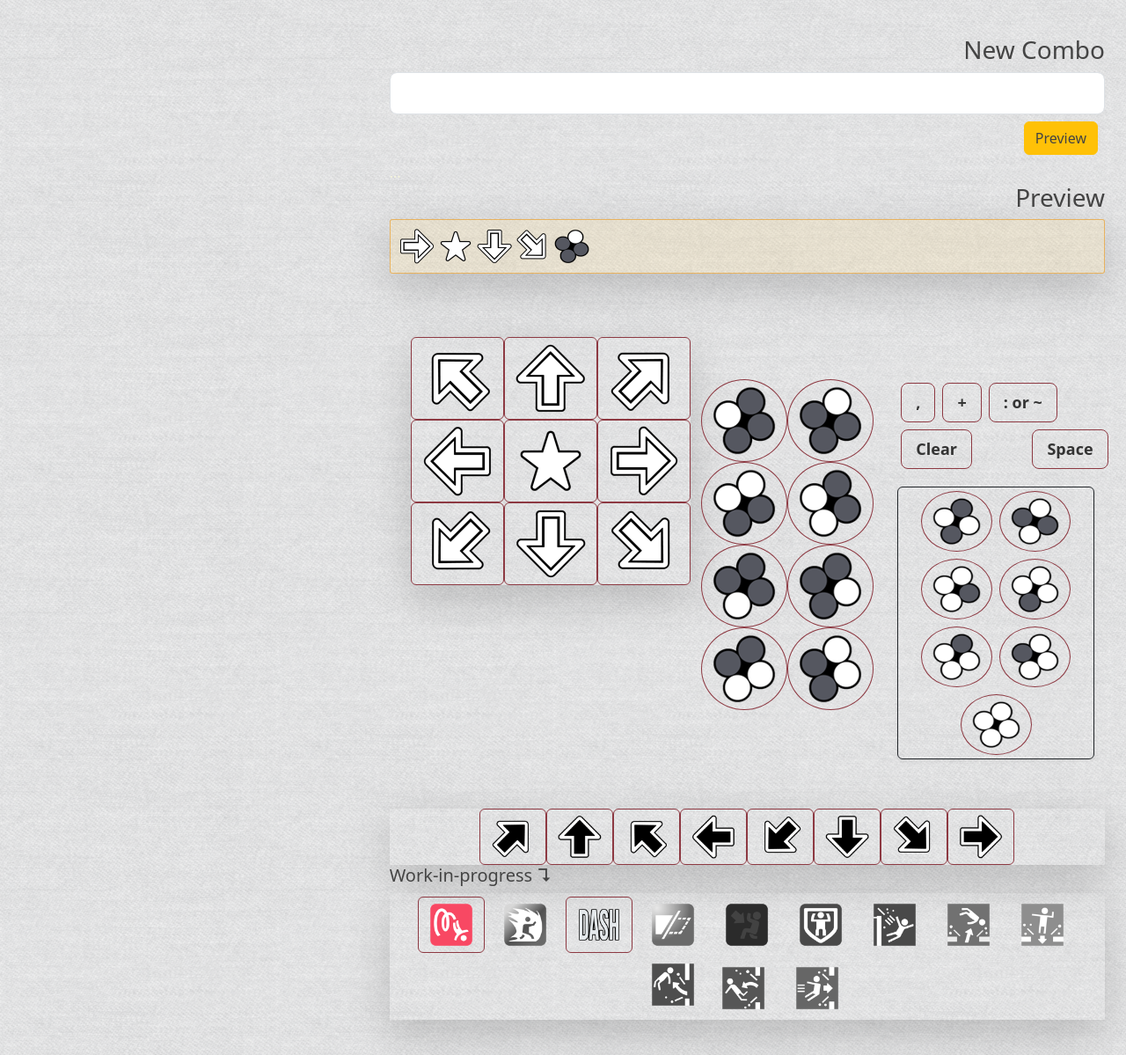
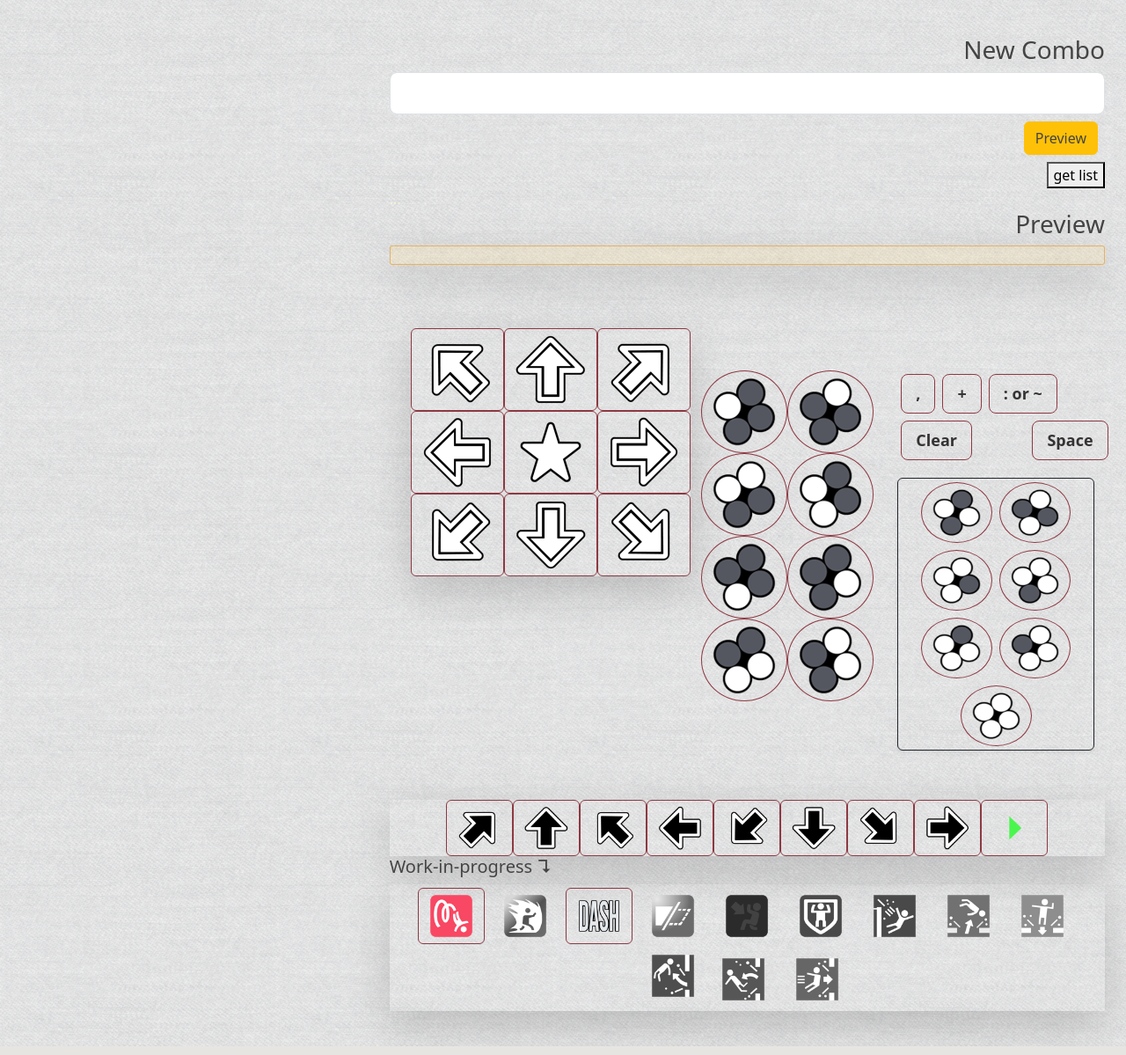
Before and after one commit to dzzldbe/pythonblog-tekken, a Flask app: page /home2 in a window 1280 px wide. Shown: the part 122-1321 px from the top of the page at 88% size. Run offline with Flask 3, Linux system fonts and the light colour scheme; data that the repository does not hold is empty.

Commit message:
reworked buttons with new js script(add_image()), made a new Combo.reverse_parse() method, and figured out how to pass a this new list back to form.string_combo.data

```diff
--- a/pythonblog/main/routes.py
+++ b/pythonblog/main/routes.py
@@ -31,7 +31,7 @@ def home_2():
     form = ComboForm(request.form)
     form1 = PostForm(request.form)
     list_assets = Combo.get_assets()
-    preview_list = ["n"]
+    preview_list = []
     if request.method == "POST":
         action = request.form.get("action")
         if action == "new_post":
@@ -50,10 +50,30 @@ def home_2():
             flash(message="Posted!", category="success")
 
             return redirect(url_for("main.home_2"))
+        elif action == "get_list":
+            generated_list = request.form.get("generated_list")
+            cleaned_list = generated_list.split("$$$")
+            cleaned_list.pop()
+            final_list = []
+            for i in cleaned_list:
+                # a, b = i.split(".")
+                i = i.removesuffix(".png")
+                i = i.removeprefix("/static/assets/")
+                final_list.append(i)
+            form.combo_string.data = Combo.reverse_parse(final_list)
+            images = []
+            # flash(message=final_list, category="info")
+
+            # return redirect(url_for("main.home_2"))
+
         else:
             combo_string = form.combo_string.data
             combo_parsed_results = Combo.combo_parse(combo_string)
-            Combo.make_image(combo_parsed=combo_parsed_results, combo_name="Asuka")
+            try:
+                Combo.make_image(combo_parsed=combo_parsed_results, combo_name="Asuka")
+            except Exception as e:
+                flash(message=f"There was and error: '{e}'", category="danger")
+                # print(e)
             preview_list = Combo.make_preview(combo_parsed_results)
             images = []
             for item in preview_list:
@@ -61,13 +81,14 @@ def home_2():
             # return redirect(url_for("main.home_2"))
 
     elif request.method == "GET":
-        preview_list = [
-            "assets/f.png",
-            "assets/n.png",
-            "assets/d.png",
-            "assets/df.png",
-            "assets/2.png",
-        ]
+        preview_list = []
+        # preview_list = [
+        #     "assets/f.png",
+        #     "assets/n.png",
+        #     "assets/d.png",
+        #     "assets/df.png",
+        #     "assets/2.png",
+        # ]
         images = []
         for item in preview_list:
             images.append(item)
--- a/pythonblog/templates/home_2.html
+++ b/pythonblog/templates/home_2.html
@@ -42,6 +42,7 @@
                                  </div>
                                  {% if current_user.is_authenticated %}
                                  <div class="col ">
+
                                     <button name="action" value="new_post" class="btn btn-warning article-title">Post</button>
                                  </div>
                                  {% endif %}
@@ -53,17 +54,22 @@
                         </div>
 
                      </form>
+                     <form action="" method="post">
+                        <input type="hidden" id="generated_list" name="generated_list">
+                        <button type="submit" name="action" value="get_list">get list</button>
+                     </form>
 
                   </div>
                   ...
                   <div class="flex-container">
                      <h3 style="text-align: right;">Preview</h3>
-                     <div class="article content-section shadow-lg">
+                     <div class="article content-section shadow-lg" id="preview_container">
                         {% for image in images %}
 
                            <img src="{{ url_for('static', filename=image) }} " height="40" width="40" alt="">
 
                         {% endfor %}
+                        <!-- <div id="preview_container"></div> -->
                      </div>
                      <div class="flex-container mt-5 p-4 ms-auto my-3">
                         <div class="row gap-0">
@@ -72,18 +78,18 @@
                                  <div class="row row-cols-auto">
                                     <div class="col p-0">
                                        <!-- top motion -->
-                                        <a class="btn btn-tekken"  onclick="fill_field('ub')">
+                                        <a class="btn btn-tekken"  onclick="add_image('{{ url_for('static', filename='assets/ub.png')}}')">
                                           <img src="{{ url_for('static', filename='assets/ub.png')}}" alt="">
                                         </a>
                                     </div>
                                     <div class="col p-0">
                                        <!-- top motion -->
-                                        <a class="btn btn-tekken" onclick="fill_field('u')">
+                                        <a class="btn btn-tekken" onclick="add_image('{{ url_for("static", filename="assets/u.png") }}')">
                                           <img src="{{ url_for('static', filename='assets/u.png')}}" alt="">
                                         </a>
                                     </div>
                                     <div class="col p-0">
-                                       <a class="btn btn-tekken" onclick="fill_field('uf')">
+                                       <a class="btn btn-tekken" onclick="add_image('{{ url_for("static", filename="assets/uf.png")}}')">
                                           <img src="{{ url_for('static', filename='assets/uf.png')}}" alt="">
                                         </a>
                                        <!-- top motion  -->
@@ -91,19 +97,19 @@
                                  </div>
                                  <div class="row row-cols-auto">
                                     <div class="col p-0">
-                                       <a class="btn btn-tekken" onclick="fill_field('b')">
+                                       <a class="btn btn-tekken" onclick="add_image('{{ url_for("static", filename="assets/b.png")}}')">
                                           <img src="{{ url_for('static', filename='assets/b.png')}}" alt="">
                                         </a>
                                        <!-- mid motion -->
                                     </div>
                                     <div class="col p-0">
-                                       <a class="btn btn-tekken" onclick="fill_field('n')">
+                                       <a class="btn btn-tekken" onclick="add_image('{{ url_for("static", filename="assets/n.png")}}')">
                                           <img src="{{ url_for('static', filename='assets/n.png')}}" alt="">
                                         </a>
                                        <!-- mid motion -->
                                     </div>
                                     <div class="col p-0">
-                                       <a class="btn btn-tekken" onclick="fill_field('f')">
+                                       <a class="btn btn-tekken" onclick="add_image('{{ url_for("static", filename="assets/f.png")}}')">
                                           <img src="{{ url_for('static', filename='assets/f.png')}}" alt="">
                                         </a>
                                        <!-- mid motion  -->
@@ -111,19 +117,19 @@
                                  </div>
                                  <div class="row row-cols-auto">
                                     <div class="col p-0">
-                                       <a class="btn btn-tekken" onclick="fill_field('db')">
+                                       <a class="btn btn-tekken" onclick="add_image('{{ url_for("static", filename="assets/db.png")}}')">
                                           <img src="{{ url_for('static', filename='assets/db.png')}}" alt="">
                                         </a>
                                        <!-- btm motion -->
                                     </div>
                                     <div class="col p-0">
-                                       <a class="btn btn-tekken" onclick="fill_field('d')">
+                                       <a class="btn btn-tekken" onclick="add_image('{{ url_for("static", filename="assets/d.png")}}')">
                                           <img src="{{ url_for('static', filename='assets/d.png')}}" alt="">
                                         </a>
                                        <!-- btm motion -->
                                     </div>
                                     <div class="col p-0">
-                                       <a class="btn btn-tekken" onclick="fill_field('df')">
+                                       <a class="btn btn-tekken" onclick="add_image('{{ url_for("static", filename="assets/df.png")}}')">
                                           <img src="{{ url_for('static', filename='assets/df.png')}}" alt="">
                                         </a>
                                        <!-- btm motion  -->
@@ -134,25 +140,25 @@
                            <div class="col mt-5 mr-0 ml-0">
                               <div class="row row-cols-auto">
                                  <div class="col p-0 g-0 ">
-                                       <a href="#" class="btn btn-tekken rounded-circle " onclick="fill_field('1')">
+                                       <a href="#" class="btn btn-tekken rounded-circle " onclick="add_image('{{ url_for("static", filename="assets/1.png")}}')">
                                           <img src="{{ url_for('static', filename='assets/1.png')}}" alt="">
                                         </a>
                                        <!-- top buttons  -->
                                  </div>
                                  <div class="col p-0 g-0 ">
-                                       <a href="#" class="btn btn-tekken rounded-circle" onclick="fill_field('2')">
+                                       <a href="#" class="btn btn-tekken rounded-circle" onclick="add_image('{{ url_for("static", filename="assets/2.png")}}')">
                                           <img src="{{ url_for('static', filename='assets/2.png')}}" alt="">
                                         </a>
                                        <!-- top buttons  -->
                                  </div>
                                  <div class="col p-0 g-0 ">
-                                       <a href="#" class="btn rounded-circle btn-tekken" onclick="fill_field('1+2')">
+                                       <a href="#" class="btn rounded-circle btn-tekken" onclick="add_image('{{ url_for("static", filename="assets/1+2.png")}}')">
                                           <img src="{{ url_for('static', filename='assets/1+2.png')}}" alt="">
                                         </a>
                                        <!-- top buttons  -->
                                  </div>
                                  <div class="col p-0 g-0 ">
-                                       <a href="#" class="btn btn-tekken rounded-circle" onclick="fill_field('1+3')">
+                                       <a href="#" class="btn btn-tekken rounded-circle" onclick="add_image('{{ url_for("static", filename="assets/1+3.png")}}')">
                                           <img src="{{ url_for('static', filename='assets/1+3.png')}}" alt="">
                                         </a>
                                        <!-- top buttons  -->
@@ -162,25 +168,25 @@
                               </div>
                               <div class="row row-cols-auto mt-0">
                                  <div class="col p-0">
-                                       <a href="#" class="btn btn-tekken rounded-circle" onclick="fill_field('3')">
+                                       <a href="#" class="btn btn-tekken rounded-circle" onclick="add_image('{{ url_for("static", filename="assets/3.png")}}')">
                                           <img src="{{ url_for('static', filename='assets/3.png')}}" alt="">
                                         </a>
                                        <!-- btm buttons  -->
                                  </div>
                                  <div class="col p-0">
-                                       <a href="#" class="btn btn-tekken rounded-circle" onclick="fill_field('4')">
+                                       <a href="#" class="btn btn-tekken rounded-circle" onclick="add_image('{{ url_for("static", filename="assets/4.png")}}')">
                                           <img src="{{ url_for('static', filename='assets/4.png')}}" alt="">
                                         </a>
                                        <!-- btm buttons  -->
                                  </div>
                                  <div class="col p-0">
-                                       <a href="#" class="btn btn-tekken rounded-circle" onclick="fill_field('3+4')">
+                                       <a href="#" class="btn btn-tekken rounded-circle" onclick="add_image('{{ url_for("static", filename="assets/3+4.png")}}')">
                                           <img src="{{ url_for('static', filename='assets/3+4.png')}}" alt="">
                                         </a>
                                        <!-- btm buttons  -->
                                  </div>
                                  <div class="col p-0">
-                                       <a href="#" class="btn btn-tekken rounded-circle" onclick="fill_field('2+4')">
+                                       <a href="#" class="btn btn-tekken rounded-circle" onclick="add_image('{{ url_for("static", filename="assets/2+4.png")}}')">
                                           <img src="{{ url_for('static', filename='assets/2+4.png')}}" alt="">
                                         </a>
                                        <!-- btm buttons  -->
@@ -210,43 +216,43 @@
 
                               <div class="row row-cols-auto d-flex justify-content-center border border-dark shadow-sm rounded">
                                  <div class="col p-1">
-                                       <a href="#" class="btn btn-tekken rounded-circle" onclick="fill_field('1+4')">
+                                       <a href="#" class="btn btn-tekken rounded-circle" onclick="add_image('{{ url_for("static", filename="assets/1+4.png")}}')">
                                           <img src="{{ url_for('static', filename='assets/1+4.png')}}" alt="" height="55" width="55">
                                         </a>
                                        <!-- btm buttons  -->
                                  </div>
                                  <div class="col p-1">
-                                       <a href="#" class="btn btn-tekken rounded-circle" onclick="fill_field('2+3')"">
+                                       <a href="#" class="btn btn-tekken rounded-circle" onclick="add_image('{{ url_for("static", filename="assets/2+3.png")}}')">
                                           <img src="{{ url_for('static', filename='assets/2+3.png')}}" alt="" height="55" width="55">
                                         </a>
                                        <!-- btm buttons  -->
                                  </div>
                                  <div class="col p-1">
-                                       <a href="#" class="btn btn-tekken rounded-circle" onclick="fill_field('1+2+3')">
+                                       <a href="#" class="btn btn-tekken rounded-circle" onclick="add_image('{{ url_for("static", filename="assets/1+2+3.png")}}')">
                                           <img src="{{ url_for('static', filename='assets/1+2+3.png')}}" alt="" height="55" width="55">
                                         </a>
                                        <!-- btm buttons  -->
                                  </div>
                                  <div class="col p-1">
-                                       <a href="#" class="btn btn-tekken rounded-circle" onclick="fill_field('1+2+4')">
+                                       <a href="#" class="btn btn-tekken rounded-circle" onclick="add_image('{{ url_for("static", filename="assets/1+2+4.png")}}')">
                                           <img src="{{ url_for('static', filename='assets/1+2+4.png')}}" alt="" height="55" width="55">
                                         </a>
                                        <!-- btm buttons  -->
                                  </div>
                                  <div class="col p-1">
-                                       <a href="#" class="btn btn-tekken rounded-circle" onclick="fill_field('1+3+4')">
+                                       <a href="#" class="btn btn-tekken rounded-circle" onclick="add_image('{{ url_for("static", filename="assets/1+3+4.png")}}')">
                                           <img src="{{ url_for('static', filename='assets/1+3+4.png')}}" alt="" height="55" width="55">
                                         </a>
                                        <!-- btm buttons  -->
                                  </div>
                                  <div class="col p-1">
-                                       <a href="#" class="btn btn-tekken rounded-circle" onclick="fill_field('2+3+4')">
+                                       <a href="#" class="btn btn-tekken rounded-circle" onclick="add_image('{{ url_for("static", filename="assets/2+3+4.png")}}')">
                                           <img src="{{ url_for('static', filename='assets/2+3+4.png')}}" alt="" height="55" width="55">
                                         </a>
                                        <!-- btm buttons  -->
                                  </div>
                                  <div class="col p-1">
-                                       <a href="#" class="btn btn-tekken rounded-circle" onclick="fill_field('1+2+3+4')">
+                                       <a href="#" class="btn btn-tekken rounded-circle" onclick="add_image('{{ url_for("static", filename="assets/1+2+3+4.png")}}')">
                                           <img src="{{ url_for('static', filename='assets/1+2+3+4.png')}}" alt="" height="55" width="55">
                                         </a>
                                        <!-- btm buttons  -->
@@ -263,28 +269,31 @@
                   <div class="flex-container">
                      <div class="row row-cols-auto g-0 px-4 d-flex justify-content-center shadow-lg" >
                         <div class="col ">
-                           <a class="btn btn-tekken" onclick="fill_field('UF')"><img src="{{ url_for('static', filename='assets/ufhold.png')}}" alt="" height="50" width="50"></a>
+                           <a class="btn btn-tekken" onclick="add_image('{{ url_for("static", filename="assets/ufhold.png")}}')"><img src="{{ url_for('static', filename='assets/ufhold.png')}}" alt="" height="50" width="50"></a>
                         </div>
                         <div class="col ">
-                           <a class="btn btn-tekken" onclick="fill_field('UF')"><img src="{{ url_for('static', filename='assets/uhold.png')}}" alt="" height="50" width="50"></a>
+                           <a class="btn btn-tekken" onclick="add_image('{{ url_for("static", filename="assets/uhold.png")}}')"><img src="{{ url_for('static', filename='assets/uhold.png')}}" alt="" height="50" width="50"></a>
                         </div>
                         <div class="col ">
-                           <a class="btn btn-tekken" onclick="fill_field('UB')"><img src="{{ url_for('static', filename='assets/ubhold.png')}}" alt="" height="50" width="50"></a>
+                           <a class="btn btn-tekken" onclick="add_image('{{ url_for("static", filename="assets/ubhold.png")}}')"><img src="{{ url_for('static', filename='assets/ubhold.png')}}" alt="" height="50" width="50"></a>
                         </div>
                         <div class="col ">
-                           <a class="btn btn-tekken" onclick="fill_field('B')"><img src="{{ url_for('static', filename='assets/bhold.png')}}" alt="" height="50" width="50"></a>
+                           <a class="btn btn-tekken" onclick="add_image('{{ url_for("static", filename="assets/bhold.png")}}')"><img src="{{ url_for('static', filename='assets/bhold.png')}}" alt="" height="50" width="50"></a>
                         </div>
                         <div class="col ">
-                           <a class="btn btn-tekken" onclick="fill_field('DB')"><img src="{{ url_for('static', filename='assets/dbhold.png')}}" alt="" height="50" width="50"></a>
+                           <a class="btn btn-tekken" onclick='add_image("{{ url_for("static", filename="assets/dbhold.png")}}")'><img src="{{ url_for('static', filename='assets/dbhold.png')}}" alt="" height="50" width="50"></a>
                         </div>
                         <div class="col ">
-                           <a class="btn btn-tekken" onclick="fill_field('D')"><img src="{{ url_for('static', filename='assets/dhold.png')}}" alt="" height="50" width="50"></a>
+                           <a class="btn btn-tekken" onclick="add_image('{{ url_for("static", filename="assets/dhold.png")}}')"><img src="{{ url_for('static', filename='assets/dhold.png')}}" alt="" height="50" width="50"></a>
                         </div>
                         <div class="col ">
-                           <a class="btn btn-tekken" onclick="fill_field('DF')"><img src="{{ url_for('static', filename='assets/dfhold.png')}}" alt="" height="50" width="50"></a>
+                           <a class="btn btn-tekken" onclick="add_image('{{ url_for("static", filename="assets/dfhold.png")}}')"><img src="{{ url_for('static', filename='assets/dfhold.png')}}" alt="" height="50" width="50"></a>
                         </div>
                         <div class="col ">
-                           <a class="btn btn-tekken" onclick="fill_field('F')"><img src="{{ url_for('static', filename='assets/fhold.png')}}" alt="" height="50" width="50"></a>
+                           <a class="btn btn-tekken" onclick="add_image('{{ url_for("static", filename="assets/fhold.png")}}')"><img src="{{ url_for('static', filename='assets/fhold.png')}}" alt="" height="50" width="50"></a>
+                        </div>
+                        <div class="col ">
+                           <a class="btn btn-tekken" onclick="add_image('{{ url_for("static", filename="assets/next.png")}}')"><img src="{{ url_for('static', filename='assets/next.png')}}" alt="" height="50" width="50"></a>
                         </div>
 
                      </div>
@@ -293,13 +302,13 @@
                      <h5>Work-in-progress ↴</h5>
                      <div class="row row-cols-auto g-0 px-4 d-flex justify-content-center shadow-lg">
                         <div class="col p-1">
-                           <a class="btn btn-tekken" onclick="fill_field('T!')"><img src="{{ url_for('static', filename='assets/T!.png')}}" alt="" height="50" width="50"></a>
+                           <a class="btn btn-tekken" onclick="add_image('{{ url_for("static", filename="assets/T!.png")}}')"><img src="{{ url_for('static', filename='assets/T!.png')}}" alt="" height="50" width="50"></a>
                         </div>
                         <div class="col p-1 box-filtered ">
                            <a class="btn" onclick="fill_field('')"><img src="{{ url_for('static', filename='assets/heat.png')}}" alt="" height="50" width="50"></a>
                         </div>
                         <div class="col p-1">
-                           <a class="btn btn-tekken" onclick="fill_field('dash ')"><img src="{{ url_for('static', filename='assets/dash.png')}}" alt="" height="50" width="50"></a>
+                           <a class="btn btn-tekken" onclick="add_image('{{ url_for("static", filename="assets/dash.png")}}')"><img src="{{ url_for('static', filename='assets/dash.png')}}" alt="" height="50" width="50"></a>
 
                         </div>
                         <div class="col p-1 box-filtered ">
@@ -383,4 +392,20 @@ function delete_last_add_coma() {
     }
     document.addEventListener('keyup', right_key_click);
 </script>
+<script>
+
+
+   function add_image(path){
+      // let generated_list=[]
+      const preview_container=document.getElementById('preview_container');
+      const img=document.createElement('img');
+      img.src=path;
+      img.width=40;
+      img.height=40;
+      preview_container.appendChild(img);
+      // generated_list.push(path)
+      input1=document.getElementById('generated_list');
+      input1.value+=path+ "$$$"
+   }
+</script>
    {% endblock %}
```
Also changed, not shown: pythonblog/main/combo.py (+24 -1 lines), instance/site.db.
